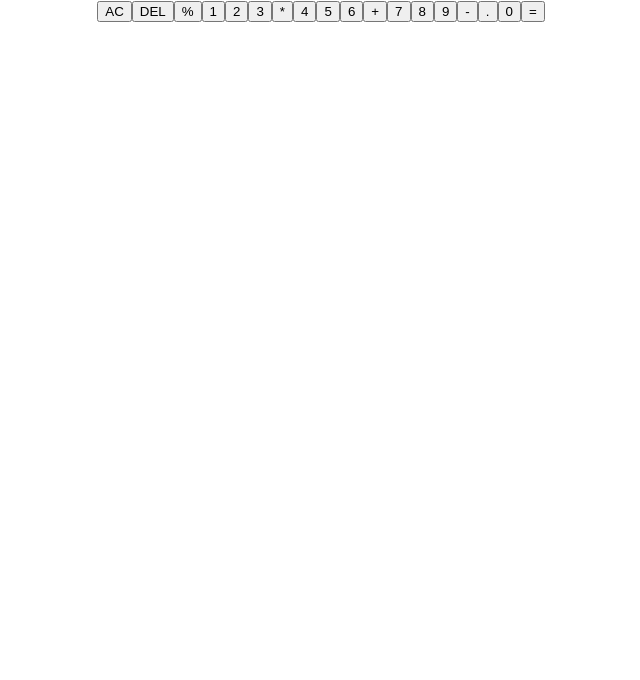
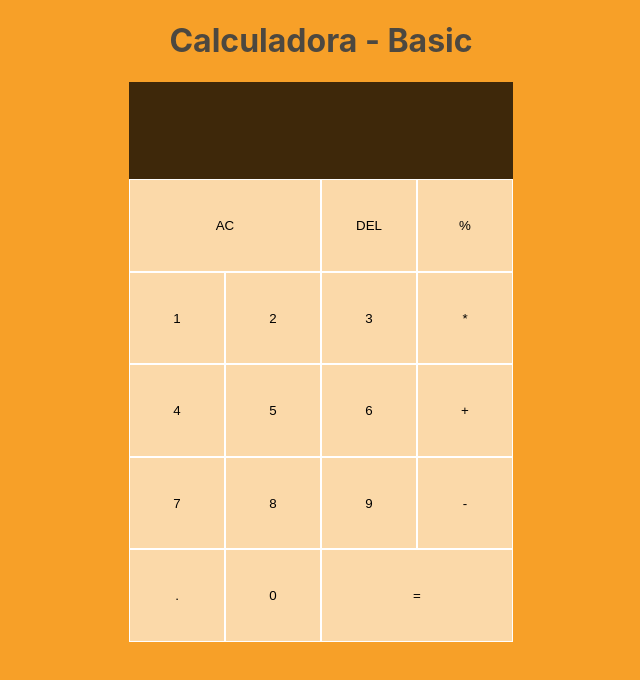
Before and after one commit to ErwinAdriel/calculadora-react, a React (Create React App) app: page / in a window 1280 px wide. Shown: the top 680 px of the page, without its empty margins (319-959 px from the left). Built offline with nearby package versions, Linux system fonts and the light colour scheme.

Commit message:
Estilo a la vista

```diff
--- a/src/App.css
+++ b/src/App.css
@@ -1,23 +1,54 @@
+body{
+  background-color: #F7A028;
+}
 .App {
+  justify-content: center;
+  height: 70vh;
+  display: grid;
+}
+.title{
+  color: #4D4840;
   text-align: center;
 }
+.calculadora-grid{
+  height: 70vh;
 
-.App-logo {
-  height: 40vmin;
-  pointer-events: none;
+  display: grid;
+  grid-template-columns: repeat(4, 6rem);
 }
 
-@media (prefers-reduced-motion: no-preference) {
-  .App-logo {
-    animation: App-logo-spin infinite 20s linear;
-  }
+.span-two{
+  grid-column: span 2;
 }
 
-@keyframes App-logo-spin {
-  from {
-    transform: rotate(0deg);
-  }
-  to {
-    transform: rotate(360deg);
-  }
+.salida{
+  grid-column: 1 / -1;
+  background-color: rgba(0, 0, 0, 75%);
+  display: flex;
+  flex-direction: column;
+  align-items: flex-end;
+  justify-content: space-around;
+  padding: .75rem;
 }
+
+.anterior{
+  color: rgba(255, 255, 255, 75%);
+  font-size: 1.5rem;
+}
+
+.despues{
+  color: rgba(255, 255, 255, 75%);
+  font-size: 2.5rem;
+}
+
+.calculadora-grid button{
+  cursor: pointer;
+  outline: none;
+  border: 1px solid #fff;
+  background-color: rgba(255, 255, 255, 60%);
+}
+
+.calculadora-grid button:hover,
+.calculadora-grid button:focus{
+  background-color: rgba(255, 255, 255, 90%);
+}
--- a/src/App.js
+++ b/src/App.js
@@ -4,6 +4,9 @@ import './App.css';
 function App() {
   return (
     <div className="App">
+      <div className="title">
+        <h1>Calculadora - Basic</h1>
+      </div>
       <div className='calculadora-grid'>
         <div className="salida">
           <div className="anterior"></div>
```
